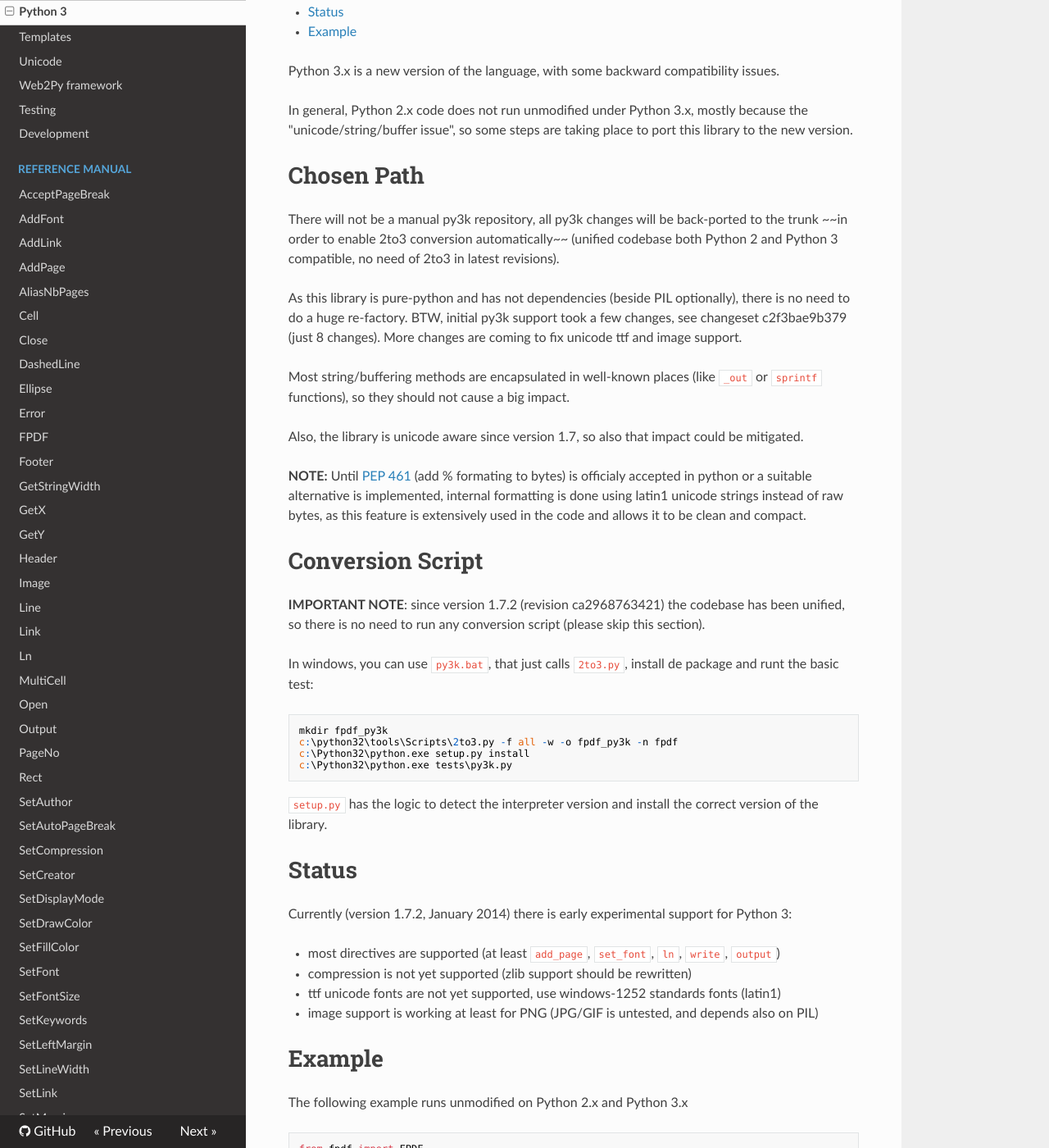
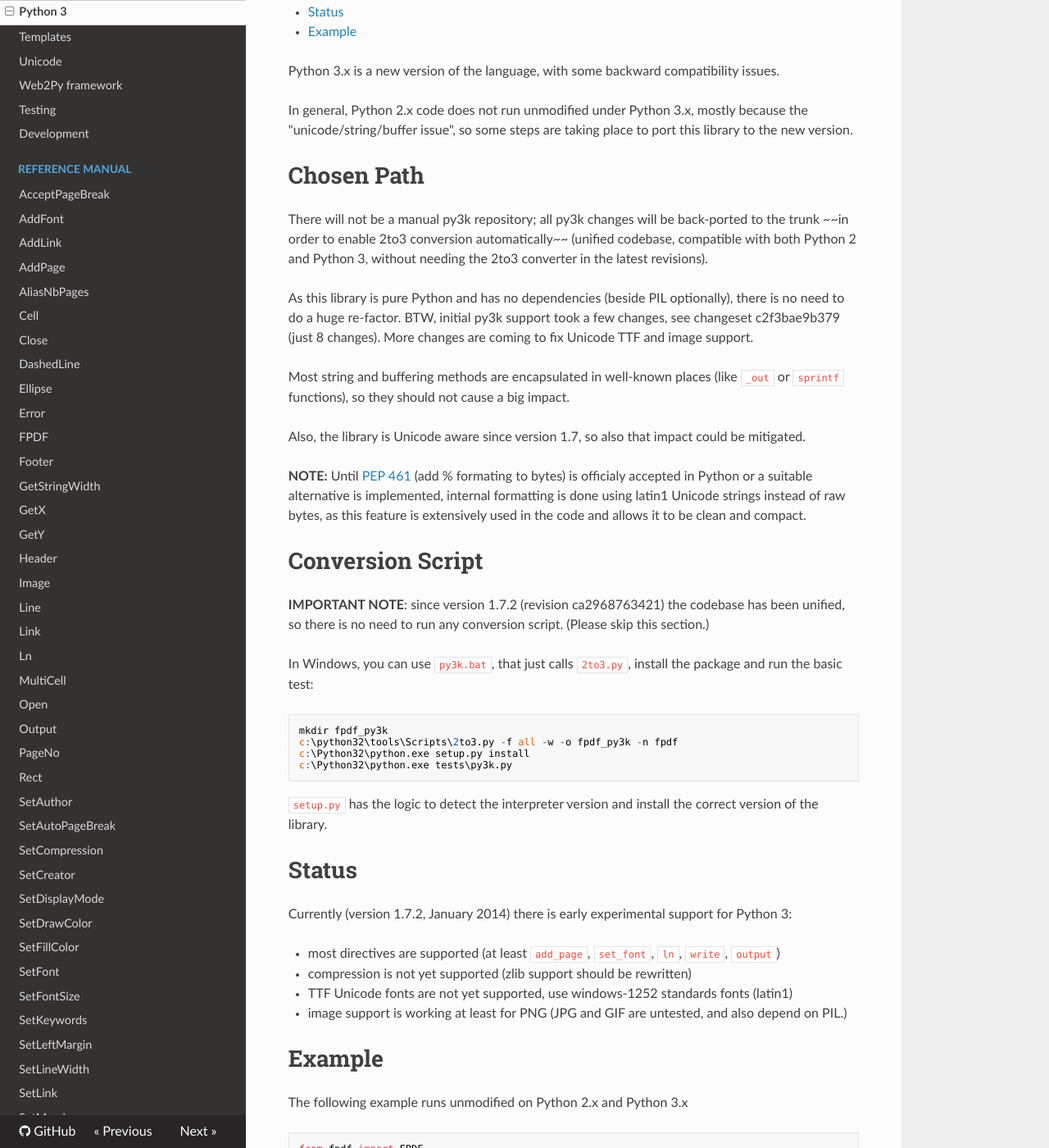
Before and after one commit to reingart/pyfpdf, an MkDocs documentation site: the page built from docs/Python3.md, in a window 1280 px wide and 1400 px high, scrolled down 229 px. Shown: the whole window at 82% size. Built offline with MkDocs 1.6.1, drawn with Linux system fonts in a browser that asks for light colours; nearby versions of some CDN libraries; old or Windows-style settings are respelled for this version of MkDocs; some of the changed text lies outside the part shown.

````diff
--- a/docs/Python3.md
+++ b/docs/Python3.md
@@ -8,22 +8,22 @@ In general, Python 2.x code does not run unmodified under Python 3.x, mostly bec
 
 # Chosen Path #
 
-There will not be a manual py3k repository, all py3k changes will be back-ported to the trunk ~~in order to enable 2to3 conversion automatically~~ (unified codebase both Python 2 and Python 3 compatible, no need of 2to3 in latest revisions).
+There will not be a manual py3k repository; all py3k changes will be back-ported to the trunk ~~in order to enable 2to3 conversion automatically~~ (unified codebase, compatible with both Python 2 and Python 3, without needing the 2to3 converter in the latest revisions).
 
-As this library is pure-python and has not dependencies (beside PIL optionally), there is no need to do a huge re-factory.
-BTW, initial py3k support took a few changes, see changeset c2f3bae9b379 (just 8 changes). More changes are coming to fix unicode ttf and image support.
+As this library is pure Python and has no dependencies (beside PIL optionally), there is no need to do a huge re-factor.
+BTW, initial py3k support took a few changes, see changeset c2f3bae9b379 (just 8 changes). More changes are coming to fix Unicode TTF and image support.
 
-Most string/buffering methods are encapsulated in well-known places (like `_out ` or `sprintf` functions), so they should not cause a big impact.
+Most string and buffering methods are encapsulated in well-known places (like `_out` or `sprintf` functions), so they should not cause a big impact.
 
-Also, the library is unicode aware since version 1.7, so also that impact could be mitigated.
+Also, the library is Unicode aware since version 1.7, so also that impact could be mitigated.
 
-**NOTE:** Until [PEP 461](http://www.python.org/dev/peps/pep-0461/) (add % formating to bytes) is officialy accepted in python or a suitable alternative is implemented, internal formatting is done using latin1 unicode strings instead of raw bytes, as this feature is extensively used in the code and allows it to be clean and compact.
+**NOTE:** Until [PEP 461](http://www.python.org/dev/peps/pep-0461/) (add % formating to bytes) is officialy accepted in Python or a suitable alternative is implemented, internal formatting is done using latin1 Unicode strings instead of raw bytes, as this feature is extensively used in the code and allows it to be clean and compact.
 
 # Conversion Script #
 
-**IMPORTANT NOTE**: since version 1.7.2 (revision ca2968763421) the codebase has been unified, so there is no need to run any conversion script (please skip this section).
+**IMPORTANT NOTE**: since version 1.7.2 (revision ca2968763421) the codebase has been unified, so there is no need to run any conversion script. (Please skip this section.)
 
-In windows, you can use `py3k.bat`, that just calls `2to3.py`, install de package and runt the basic test:
+In Windows, you can use `py3k.bat`, that just calls `2to3.py`, install the package and run the basic test:
 
 ```
 mkdir fpdf_py3k
@@ -40,8 +40,8 @@ Currently (version 1.7.2, January 2014) there is early experimental support for
 
   * most directives are supported (at least `add_page`, `set_font`, `ln`, `write`, `output`)
   * compression is not yet supported (zlib support should be rewritten)
-  * ttf unicode fonts are not yet supported, use windows-1252 standards fonts (latin1)
-  * image support is working at least for PNG (JPG/GIF is untested, and depends also on PIL)
+  * TTF Unicode fonts are not yet supported, use windows-1252 standards fonts (latin1)
+  * image support is working at least for PNG (JPG and GIF are untested, and also depend on PIL.)
 
 # Example #
 
@@ -54,7 +54,7 @@ pdf = FPDF()
 # compression is not yet supported in py3k version
 pdf.compress = False
 pdf.add_page()
-# unicode is not yet supported in py3k version, use windows-1252 standards font
+# Unicode is not yet supported in py3k version, use windows-1252 standards font
 pdf.set_font('Arial', '', 14)
 pdf.ln(10)
 pdf.write(5, 'hello world %s áéíóúüñ' % sys.version)
@@ -62,7 +62,7 @@ pdf.image("pyfpdf/tutorial/logo.png", 50, 50)
 pdf.output('py3k.pdf', 'F')
 ```
 
-View the result here: [py3k.pdf](https://pyfpdf.googlecode.com/hg/tests/py3k.pdf)
+View the result here: [py3k.pdf](https://github.com/reingart/pyfpdf/raw/master/tests/py3k.pdf)
 
 It should contain:
 
````
Also changed, not shown: docs/ProjectHome.md (+1 -1 lines), docs/Tutorial-es.md (+3 -3 lines), docs/Tutorial.md (+3 -3 lines), docs/Unicode.md (+1 -1 lines).
